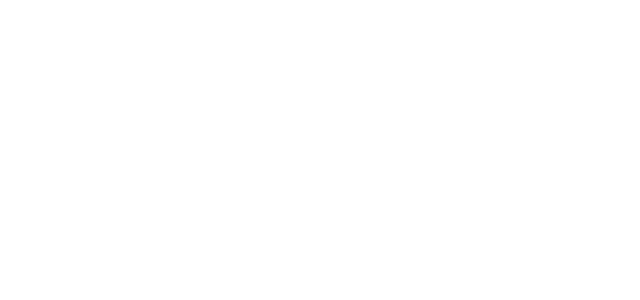
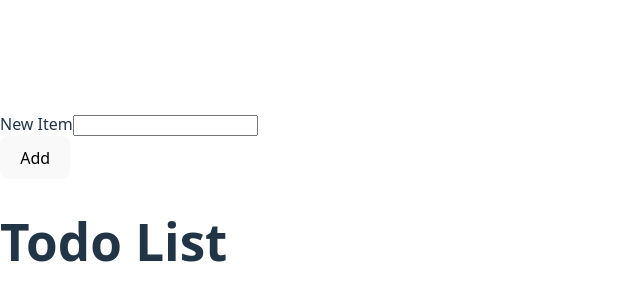
Before and after one commit to gustavo-randel/lista-de-afazeres, a React (Vite) app: page / in a window 1280 px wide. Shown: the part 192-492 px from the top of the page, without its empty margins (0-640 px from the left). Built offline with nearby package versions, Linux system fonts and the light colour scheme.

Commit message:
inicio da estrutura de formulario

```diff
--- a/src/App.jsx
+++ b/src/App.jsx
@@ -4,7 +4,14 @@
 
   return (
     <>
-
+    <form className="new-item-form">
+      <div className="form-row">
+        <label htmlFor="item">New Item</label>
+        <input type="text" id="item" />
+      </div>
+      <button className="btn">Add</button>
+    </form>
+    <h1 className="header">Todo List</h1>
     </>
   )
 }
```
